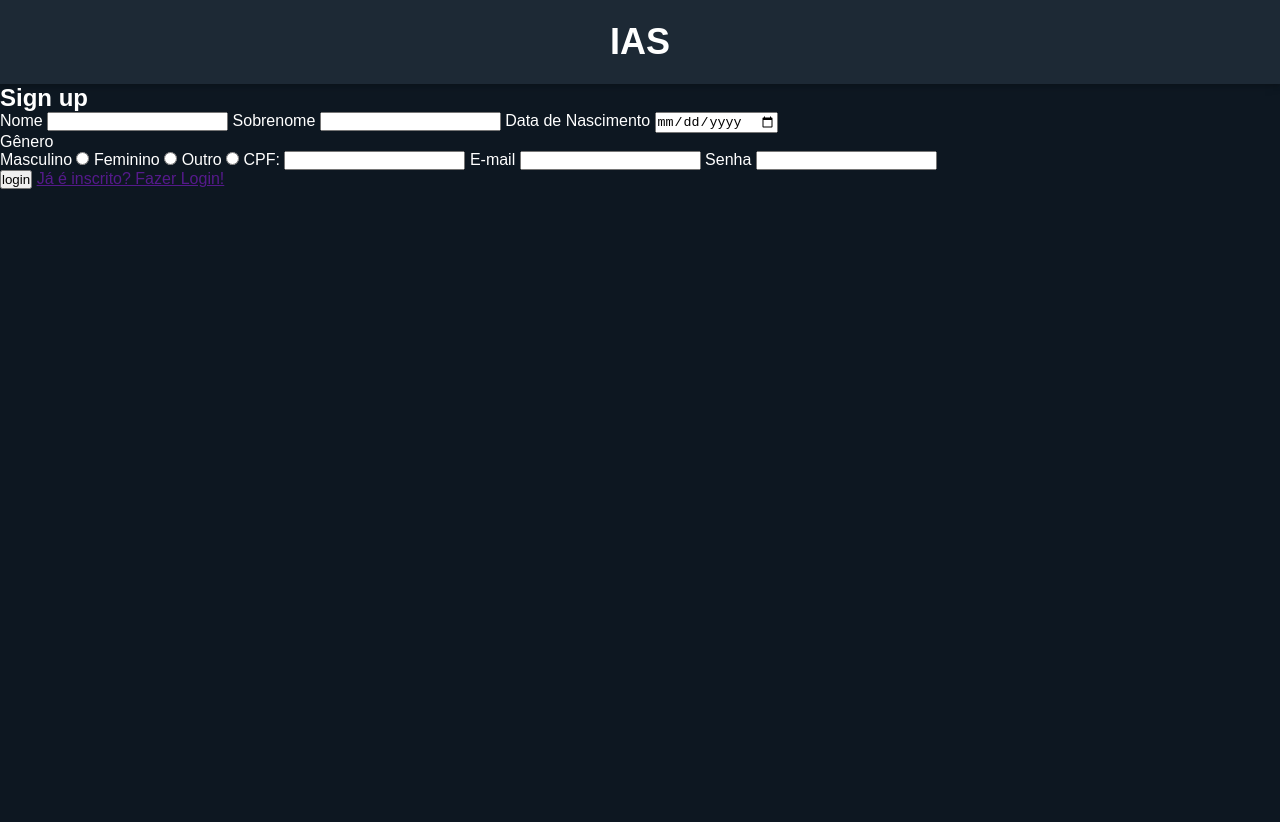
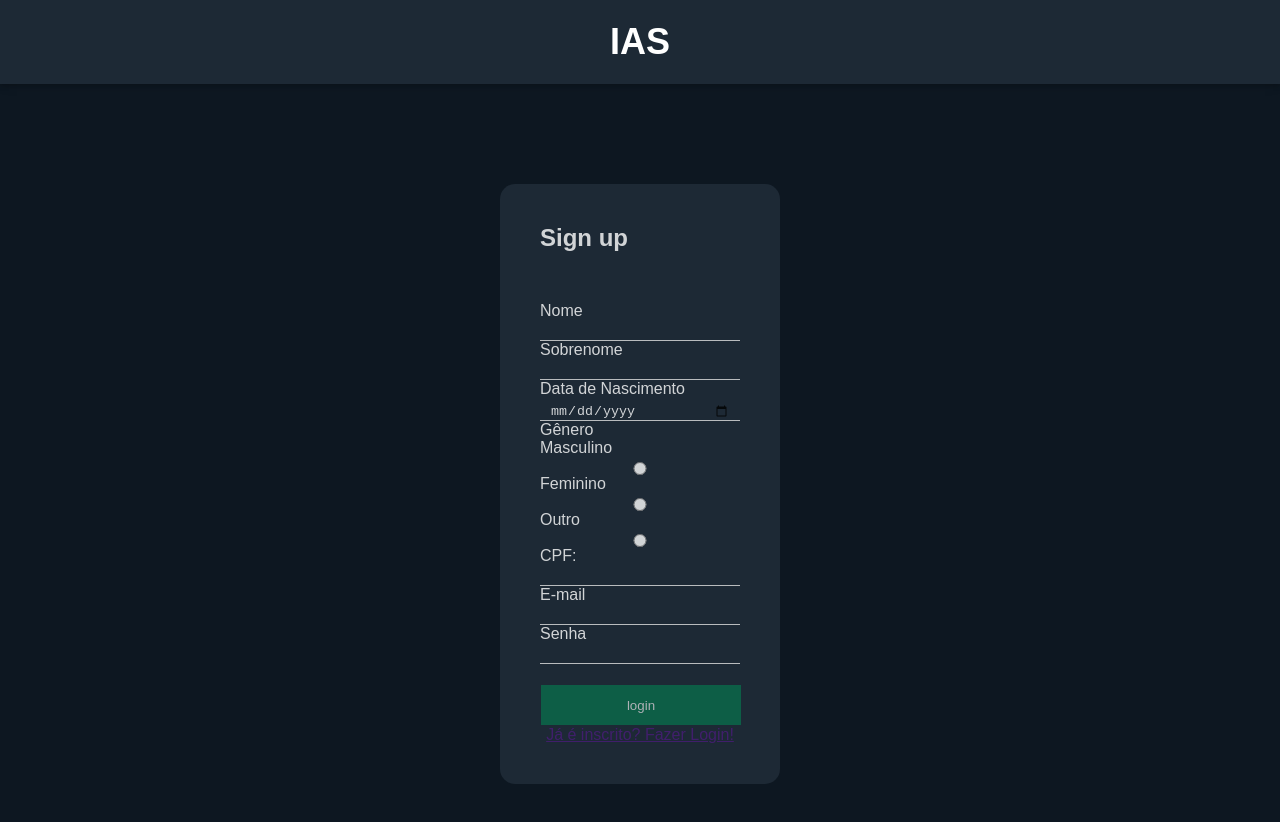
Before and after one commit to BelaRocha/Projeto_GreenTree, a plain HTML site: page signup.html in a window 1280 px wide. Before the commit the page ends 800 px from the top, so only its background shows below. Drawn offline with Linux system fonts and the light colour scheme.

Commit message:
Update styles.css

```diff
--- a/styles.css
+++ b/styles.css
@@ -183,4 +183,78 @@ h1, p, b, h2, h3, input {
     text-align: center;
 }
 
-/*--------------------------------------------------------signup page----------------------------------------------------------------*/
+/*--------------------------------------------------------signup/login page---------------------------------------------------------*/
+
+body{
+    padding: 0%;
+    margin: 0%;
+    background-color: #0D1721
+}
+#registro{
+    display: flex;
+    align-items: center;
+    justify-content: center;
+    height: 100vh;
+    font-family: sans-serif;
+}
+#login{
+    display: flex;
+    align-items: center;
+    justify-content: center;
+    height: 100vh;
+    font-family: sans-serif;
+}
+.card{
+    background-color: #1D2935;
+    padding: 40px;
+    border-radius: 15px;
+    width: 280px;
+}
+.card_header{
+    font-size: 20;
+    padding-bottom: 30px;
+    opacity: 0.8;
+    color: #fff;
+}
+.content_header ::after{
+    background-color: #fff;
+    content: "";
+    width: 0.5;
+    height: 1;
+    display: block;
+    margin-top: -17;
+    margin-left: -5px
+}
+.card_content{
+    color: #fff;
+    font-size: 12;
+    opacity: 0.8;
+}
+.card_content_area{
+    display: flex;
+    flex-direction: column;
+    padding: 20px 0;
+}
+.card_content_area input{
+    margin-top: 5px;
+    padding: 0 10px;
+    background-color: transparent;
+    border: none;
+    border-bottom: 1px solid #e1e1e1;
+    outline: none;
+    color: #fff;
+}
+.card_footer{
+    text-align: center;
+    font-size: 12;
+    opacity: 0.8;
+    color: #fff;
+}
+.card_footer .submit{
+    width: 100%;
+    height: 40px;
+    background-color: #057c50;
+    margin: 1px;
+    color: #fff;
+    border: none;
+}
```
